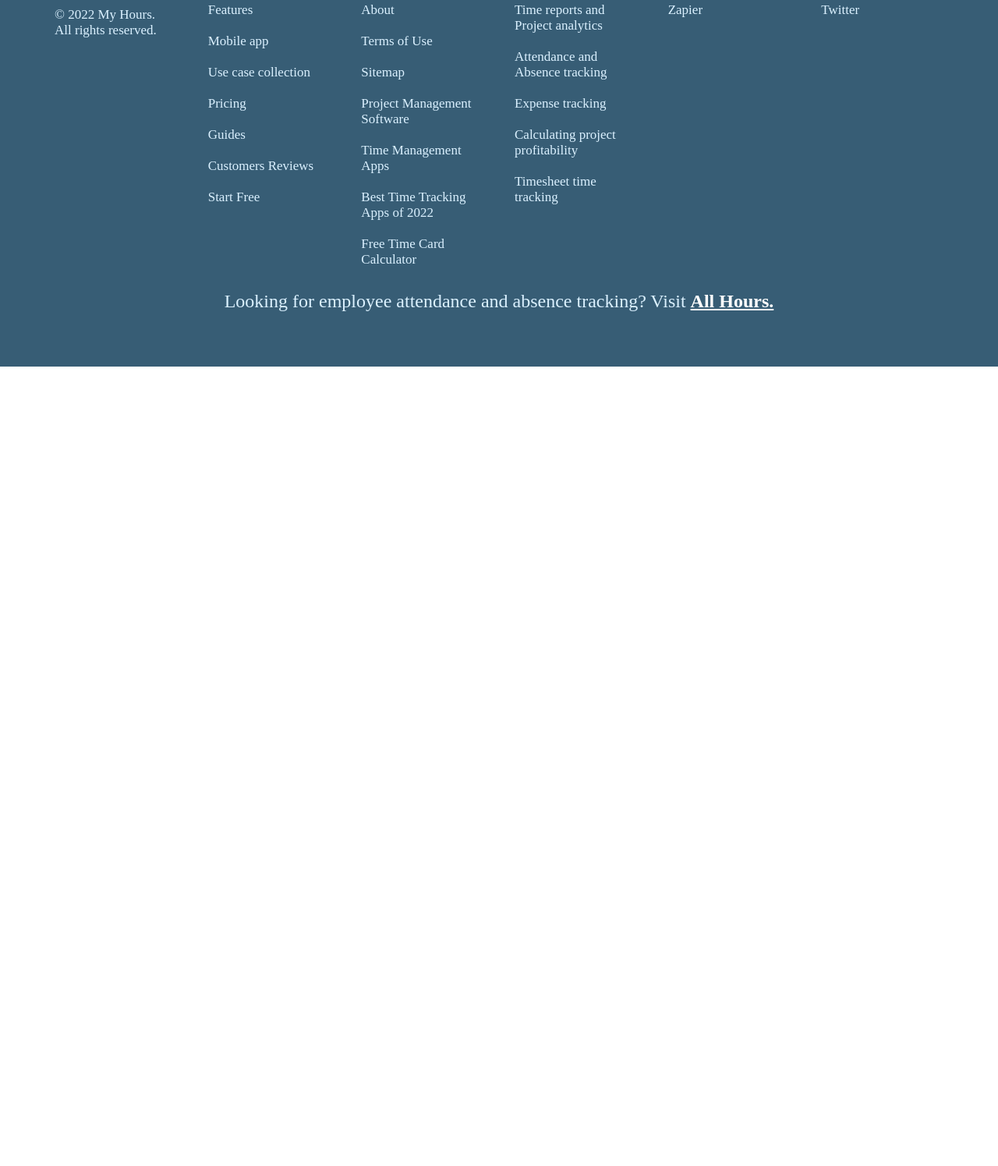
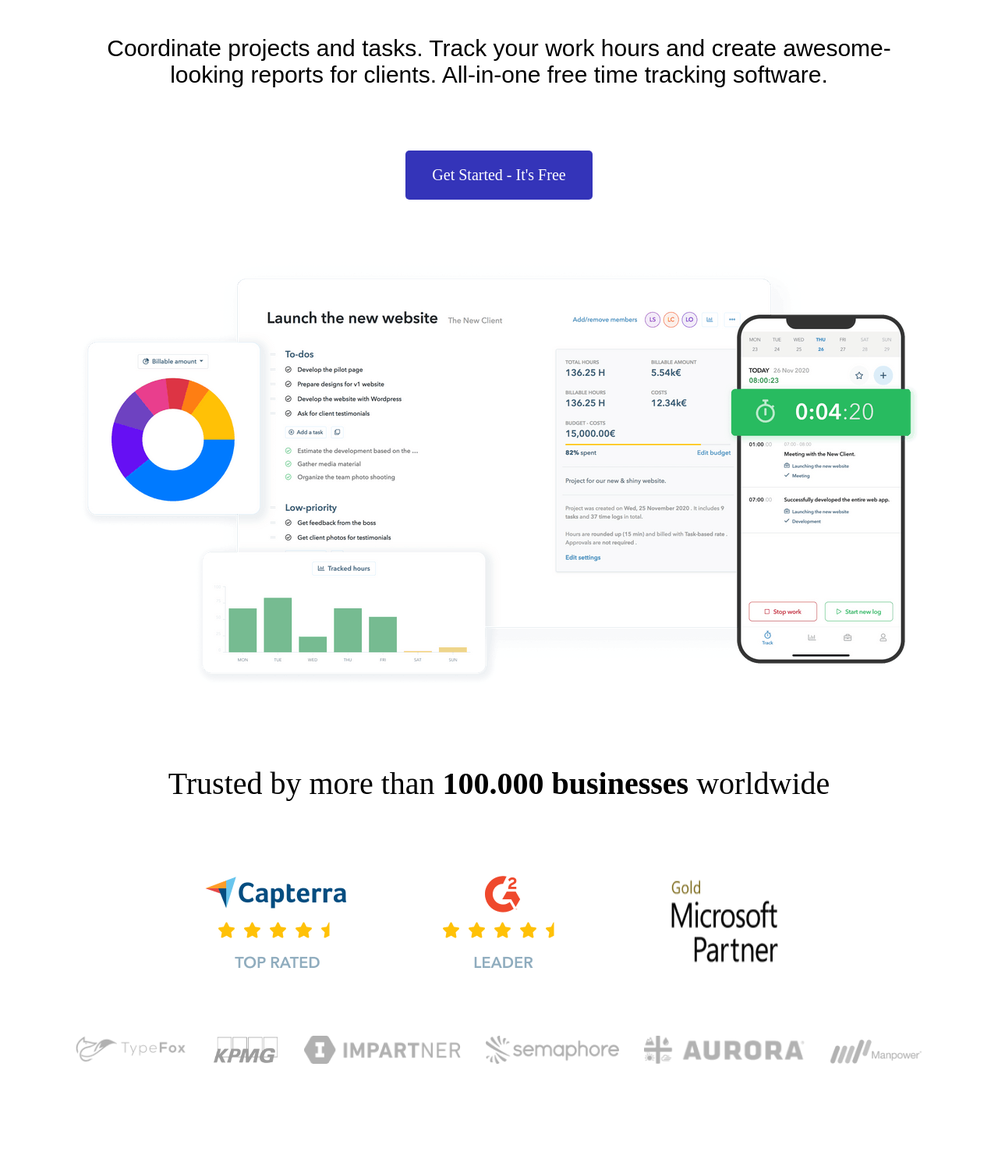
Before and after one commit to ShrikantJawla/holy-week-7770, a plain HTML site: page index.html in a window 1280 px wide. Shown: the part 445-1940 px from the top of the page at 78% size. Before the commit the page ends 915 px from the top, so only its background shows below. Drawn offline with Linux system fonts and the light colour scheme.

Commit message:
Working on home page

```diff
--- a/SignUp_Page/signUp.css
+++ b/SignUp_Page/signUp.css
@@ -39,3 +39,8 @@ form>input:last-child:hover{
 #signInLink>a{
     font-weight: bold;
 }
+@media screen and (max-width:600px){
+    #signUpForm{
+        width:75%;
+    }
+}
--- a/index.css
+++ b/index.css
@@ -44,9 +44,72 @@ footer>div:nth-child(2)>p>a{
     font-weight: bold;
     color:white;
 }
+/* Middle Part starts here */
 #middle{
     height: 200px;
 }
+#organise{
+    font-size: 80px;
+    text-align: center;
+    width: 80%;
+    margin: auto;
+    margin-top: 150px;
+    font-family:Avenirnextltpro,sans-serif;
+    margin-bottom: 40px;
+}
+#coordinate{
+    font-size: 30px;
+    text-align: center;
+    width: 85%;
+    margin: auto;
+    margin-top: 60px;
+    font-family:Avenirnextltpro,sans-serif;
+    margin-bottom: 80px;
+}
+#getStarted{
+    width: 200px;
+    border-radius: 5px;
+    color: white;
+    font-size: 20px;
+    text-decoration: none;
+    display: flex;
+    justify-content: center;
+    margin: auto;
+    padding: 20px;
+    margin-bottom: 70px;
+    background-color: rgb(52, 52, 185);
+}
+#launchImg>img{
+    display: block;
+    margin: auto;
+    margin-bottom: 100px;
+}
+#trustedpTag{
+    font-size: 40px;
+    text-align: center;
+    margin-bottom: 60px;
+}
+#brandImgs{
+    width: 75%;
+    padding: 30px;
+    margin: auto;
+    display: flex;
+    justify-content: space-evenly;
+    margin-bottom: 50px;
+}
+#kpmgImgs{
+    width: 90%;
+    margin: auto;
+    display: flex;
+    justify-content: space-evenly;
+    align-items: center;
+    margin-bottom: 150px;
+}
+#kpmgImgs>img{
+    height: 36px;
+}
+
+
 @media screen and (max-width: 600px){
     #footerContainer{
         display: grid;
--- a/index.html
+++ b/index.html
@@ -33,7 +33,27 @@
         </nav>
         <!-- Navbar starts here -->
 
-        <div id="middle"></div>
+        <p id="organise"><b>Organize</b> projects, <b>Track</b> time and <b>Report</b> your work</p>
+
+        <p id="coordinate">Coordinate projects and tasks. Track your work hours and create awesome-looking reports for clients. All-in-one free time tracking software.</p>
+        <a id="getStarted" href="">Get Started - It's Free</a>
+        <div id="launchImg">
+        <img  src="./My hours pictures/middle_page_img_first.png" alt="">
+        </div>
+        <p id="trustedpTag">Trusted by more than <span><b>100.000 businesses</b></span> worldwide</p>
+        <div id="brandImgs">
+            <img src="./My hours pictures/capteera.png" alt="">
+            <img src="./My hours pictures/ladder.png" alt="">
+            <img src="./My hours pictures/gold.png" alt="">
+        </div>
+        <div id="kpmgImgs">
+            <img src="./My hours pictures/Type_fox.png" alt="">
+            <img src="./My hours pictures/KPMG.png" alt="">
+            <img src="./My hours pictures/impaertner.png" alt="">
+            <img src="./My hours pictures/semaaphore.png" alt="">
+            <img src="./My hours pictures/aurora.png" alt="">
+            <img src="./My hours pictures/manpower.png" alt="">
+        </div>
         <footer>
             <div id="footerContainer">
                 <div id="fir_logo">
--- a/signIn_Page/signIn.css
+++ b/signIn_Page/signIn.css
@@ -39,3 +39,8 @@ form>input:last-child:hover{
 #signUpLink>a{
     font-weight: bold;
 }
+@media screen and (max-width:600px){
+    #signInForm{
+        width:75%;
+    }
+}
```
Also changed, not shown: SignUp_Page/signUp.html (+1 -1 lines), signIn_Page/signIn.html (+1 -1 lines).
